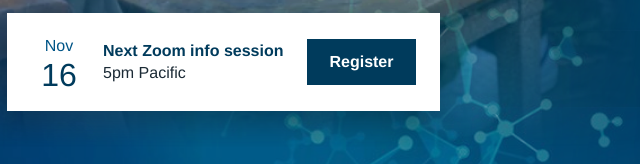
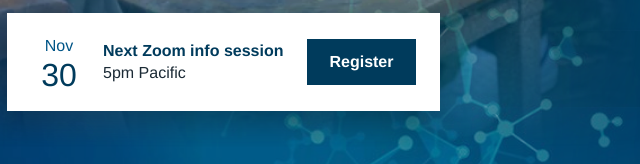
Before and after one commit to UCLA-SSC/ucla-mpds.github.io, a plain HTML site: page index.html in a window 1280 px wide. Shown: the part 753-917 px from the top of the page, 33-673 px from the left. Drawn offline with Linux system fonts and the light colour scheme.

Commit message:
Update next Zoom info session to Nov 30, 5pm Pacific
Co-Authored-By: Claude Opus 5.5 <noreply@anthropic.com>
Claude-Session: https://claude.ai/code/session_014U5EdZrQpraQGcP7J5T5dw

```diff
--- a/index.html
+++ b/index.html
@@ -148,7 +148,7 @@ a:focus-visible,button:focus-visible,summary:focus-visible{outline:3px solid #FF
 <div style="position: relative; overflow: hidden">
 <img src="images/botanical-garden-students-1600.jpg" srcset="images/botanical-garden-students-800.webp 800w, images/botanical-garden-students-1600.webp 1600w" sizes="(max-width: 900px) 100vw, 800px" fetchpriority="high" alt="Three students sit at a wooden table beneath the trees in UCLA's botanical garden, smiling as one sketches on a tablet." style="position: absolute; inset: 0; width: 100%; height: 100%; object-fit: cover; object-position: 78% 30%; -webkit-mask-image: linear-gradient(to right, #000 74%, rgba(0,0,0,0.5) 90%, transparent 100%), linear-gradient(to bottom, #000 62%, rgba(0,0,0,0.4) 85%, transparent 100%); -webkit-mask-composite: source-in; mask-image: linear-gradient(to right, #000 74%, rgba(0,0,0,0.5) 90%, transparent 100%), linear-gradient(to bottom, #000 62%, rgba(0,0,0,0.4) 85%, transparent 100%); mask-composite: intersect">
 <div style="position: absolute; left: 40px; bottom: 36px; background: #FFFFFF; padding: 20px 24px; display: flex; gap: 16px; align-items: center; box-shadow: 0 10px 30px rgba(0,0,0,0.25)">
-<div style="text-align: center; min-width: 56px"><div style="font-size: 16px; font-weight: 500; color: #005587">Nov</div><div style="font-size: 32px; font-weight: 400; color: #003B5C; line-height: 1">16</div></div>
+<div style="text-align: center; min-width: 56px"><div style="font-size: 16px; font-weight: 500; color: #005587">Nov</div><div style="font-size: 32px; font-weight: 400; color: #003B5C; line-height: 1">30</div></div>
 <div style="font-size: 16px; color: #1B2A35; line-height: 1.4"><strong style="color: #003B5C; font-weight: 700">Next Zoom info session</strong><br>5pm Pacific</div>
 <a href="https://ucla.zoom.us/webinar/register/WN_VzYAD7aOTCOUT4U_g2ZZEQ#/registration" target="_blank" rel="noopener" aria-label="Register for the next Zoom info session" style="margin-left: 8px; background: #003B5C; color: #FFFFFF; text-decoration: none; font-weight: 700; font-size: 16px; padding: 13px 22px; line-height: 20px">Register</a>
 </div>
```
